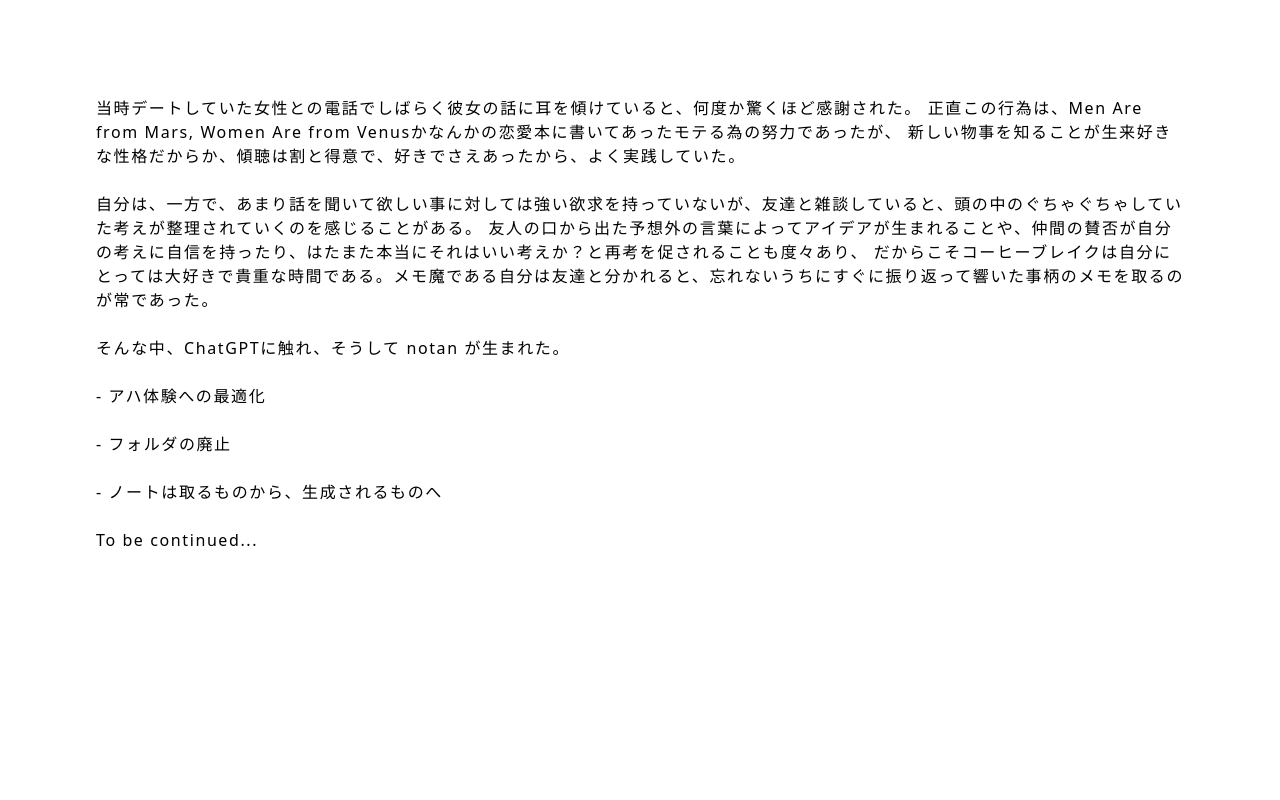
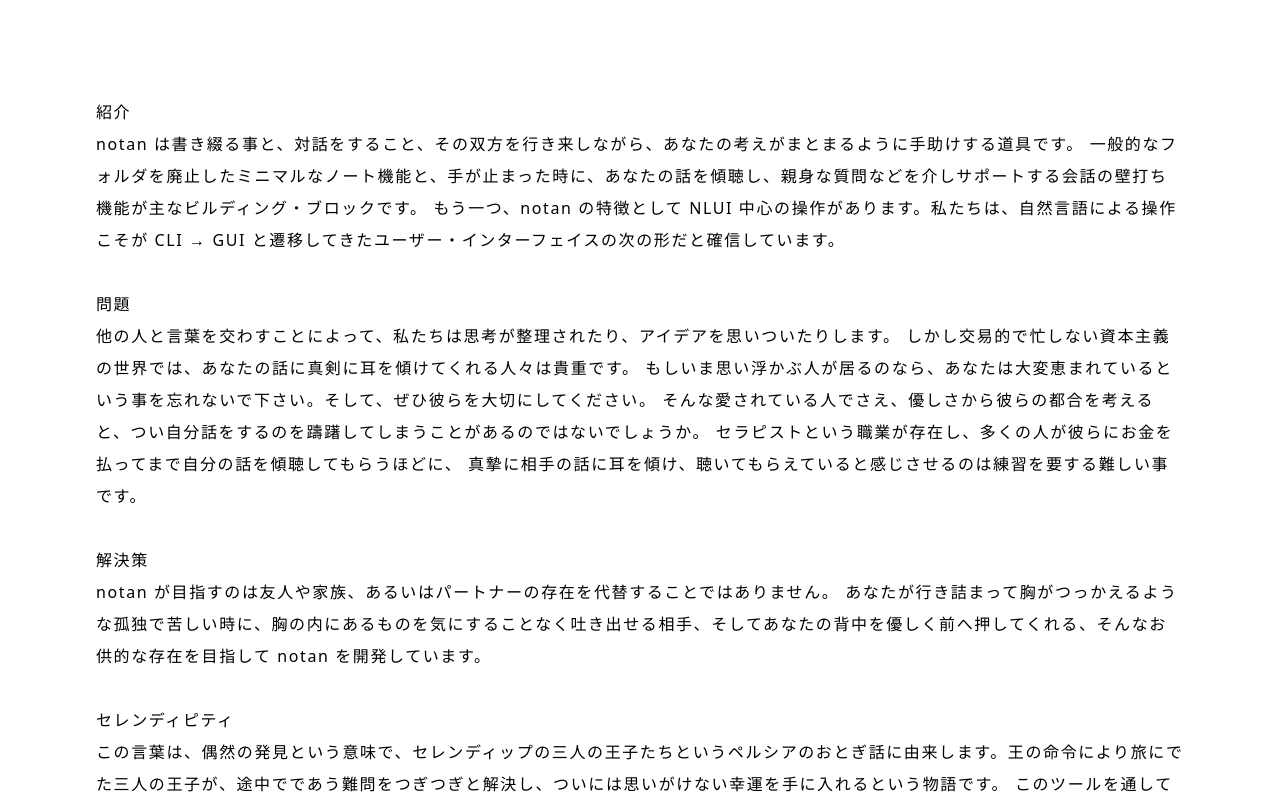
Before and after one commit to Takuzen/notan-office, a Next.js app: page /ja/whitepaper in a window 1280 px wide. Shown: the top 800 px of the page. Built offline with nearby package versions, Linux system fonts and the light colour scheme.

Commit message:
feat: whitepaper (en&ja) v1

```diff
--- a/src/app/ja/page.tsx
+++ b/src/app/ja/page.tsx
@@ -10,11 +10,11 @@ export default function Home() {
 
       <div className="w-full text-center tracking-widest">
         <h3 className='text-2xl sm:hidden leading-loose'>
-          あなたの壁打ちパートナー、<br/>
-          対話型メモアプリ。
+          対話型ノートアプリ、<br/>
+          あなたの壁打ちパートナー。
         </h3>
         <h3 className='text-2xl hidden sm:inline '>
-          あなたの壁打ちパートナー、対話型メモアプリ。
+          対話型ノートアプリ、あなたの壁打ちパートナー。
         </h3>
         <Link href="/ja/whitepaper">
           <h3 className='text-xl mt-10 underline underline-offset-8'>白書</h3>
--- a/src/app/ja/whitepaper/page.tsx
+++ b/src/app/ja/whitepaper/page.tsx
@@ -1,25 +1,43 @@
 export default function Home() {
   return (
     <main className="flex min-h-screen flex-col items-center justify-between px-5 py-12 sm:p-24">
-      <div className="z-10 w-full tracking-widest">
+      <div className="z-10 w-full leading-loose tracking-widest">
         <p>
-          当時デートしていた女性との電話でしばらく彼女の話に耳を傾けていると、何度か驚くほど感謝された。
-          正直この行為は、Men Are from Mars, Women Are from Venusかなんかの恋愛本に書いてあったモテる為の努力であったが、
-          新しい物事を知ることが生来好きな性格だからか、傾聴は割と得意で、好きでさえあったから、よく実践していた。
+          紹介<br/>
+          notan は書き綴る事と、対話をすること、その双方を行き来しながら、あなたの考えがまとまるように手助けする道具です。
+          一般的なフォルダを廃止したミニマルなノート機能と、手が止まった時に、あなたの話を傾聴し、親身な質問などを介しサポートする会話の壁打ち機能が主なビルディング・ブロックです。
+          もう一つ、notan の特徴として NLUI 中心の操作があります。私たちは、自然言語による操作こそが CLI → GUI と遷移してきたユーザー・インターフェイスの次の形だと確信しています。
           <br/><br/>
-          自分は、一方で、あまり話を聞いて欲しい事に対しては強い欲求を持っていないが、友達と雑談していると、頭の中のぐちゃぐちゃしていた考えが整理されていくのを感じることがある。
-          友人の口から出た予想外の言葉によってアイデアが生まれることや、仲間の賛否が自分の考えに自信を持ったり、はたまた本当にそれはいい考えか？と再考を促されることも度々あり、
-          だからこそコーヒーブレイクは自分にとっては大好きで貴重な時間である。メモ魔である自分は友達と分かれると、忘れないうちにすぐに振り返って響いた事柄のメモを取るのが常であった。
+          問題<br/>
+          他の人と言葉を交わすことによって、私たちは思考が整理されたり、アイデアを思いついたりします。
+          しかし交易的で忙しない資本主義の世界では、あなたの話に真剣に耳を傾けてくれる人々は貴重です。
+          もしいま思い浮かぶ人が居るのなら、あなたは大変恵まれているという事を忘れないで下さい。そして、ぜひ彼らを大切にしてください。
+          そんな愛されている人でさえ、優しさから彼らの都合を考えると、つい自分話をするのを躊躇してしまうことがあるのではないでしょうか。
+          セラピストという職業が存在し、多くの人が彼らにお金を払ってまで自分の話を傾聴してもらうほどに、
+          真摯に相手の話に耳を傾け、聴いてもらえていると感じさせるのは練習を要する難しい事です。
           <br/><br/>
-          そんな中、ChatGPTに触れ、そうして notan が生まれた。
+          解決策<br/>
+          notan が目指すのは友人や家族、あるいはパートナーの存在を代替することではありません。
+          あなたが行き詰まって胸がつっかえるような孤独で苦しい時に、胸の内にあるものを気にすることなく吐き出せる相手、そしてあなたの背中を優しく前へ押してくれる、そんなお供的な存在を目指して notan を開発しています。
           <br/><br/>
-          - アハ体験への最適化
+          セレンディピティ<br/>
+          この言葉は、偶然の発見という意味で、セレンディップの三人の王子たちというペルシアのおとぎ話に由来します。王の命令により旅にでた三人の王子が、途中でであう難問をつぎつぎと解決し、ついには思いがけない幸運を手に入れるという物語です。
+          このツールを通してセレンディピティを最大化することを目指しています。フォルダ機能を故意的に実装しなかったのも、カテゴライズする魅力を理解している故であり、ついページを綺麗にフォルダリングすることに没頭し時間を浪費してしまうことを防ぐ為です。
+          とある事柄に関連するページを一括で見たい場合は、「〇〇についてのページを見せて」と入力することで、フォルダと同様の機能を実現できます。
+          散在していた点、すなわち考え、を結びつけることに注力していることをここではご理解いただければ幸いです。
           <br/><br/>
-          - フォルダの廃止
+          紙について<br/>
+          最先端のテクノロジーをこよなく愛する一方で、私たちは紙にペンを走らせる事が大好き、かつ、これからますます重要になると考えています。
+          紙に書く事は、禅的集中状態に入る補助としては最適です。創造すること、深く考えを巡らし良き判断を下すことは今後よりいっそう人類に求められる価値の要です。
+          その第一歩として、notan は機械学習スキャニングサービスを提供します。ノートなどアナログとデジタルの差別なく、場合によって使い分けても無縫に一箇所に集約し、デジタル文書と同様にすぐにアクセスできます。
+          また、万が一、あなたの大切なノートが紛失した場合でも、バックアップとなり安心です。
           <br/><br/>
-          - ノートは取るものから、生成されるものへ
+          最後に<br/>
+          notan はまだ赤子のような存在です。
+          私たちが notan という道具を革新的なものまで磨き上げ、文字通り世界中の人々の生活をより心地よく滞りなく流れるように、
+          共に夢中で道具作りに励みたい方がおりましたら、ご連絡ください。
           <br/><br/>
-          To be continued...
+          takuzen0430 [at] gmail.com
         </p>
       </div>
     </main>
--- a/src/app/whitepaper/page.tsx
+++ b/src/app/whitepaper/page.tsx
@@ -1,29 +1,30 @@
 export default function Home() {
   return (
     <main className="flex min-h-screen flex-col items-center justify-between px-5 py-12 sm:p-24">
-      <div className="z-10 w-full tracking-widest">
+      <div className="z-10 w-full leading-loose tracking-widest">
         <p>
-          Every time talking over iPhone with the woman I was dating at the time, I tried to listen as attentive as possible. She indeed has expressed sincere gratitude multiple times, but the behavior does not come from my nature but an effort to be popular with her. I followed the advice written in a love book such as <span className="italic">Men Are from Mars, Women Are from Venus</span>. However, maybe because I naturally enjoy learning new things, I could enjoy attentive listening, so I often put it into practice because she and I both genuinely liked it.
-          <br/>
-          <br/>
-          Though I do not have a strong desire for others to listen to me, when I chat with friends I sometimes feel that the jumbled thoughts in my head get organized. Unexpected words from my friends can give birth to ideas, and the support or opposition from my companions can give me confidence in my own thoughts or prompt me to reconsider whether it is really a good idea. That is why coffee breaks are something I love so much and cherish. Additionally as someone who cannot help taking lots of notes, once I part ways with my friends, I always immediately jot down the things that resonated with me before I forget.
-          <br/>
-          <br/>
-          In the midst of all this, encountering ChatGPT, you know, this is how notan is born.
-          <br/>
-          <br/>
-          - We do not offer folder
-          <br/>
-          I deeply understand the desire of categorizing notes. I also had ended with tons of folders, every single time.
-          <br/>
-          <br/>
-          - Optimizing for aha moment
+          Introduction<br/>
+          notan is a tool that helps organize your thoughts by toggling between writing and conversation. Its main building blocks are minimalist note-taking functionality, replacing traditional folders, and conversational walls that listen to your words and provide support through attentive questioning when you get stuck.
+          Another feature of notan is its focus on Natural Language User Interface (NLUI). We firmly believe that natural language interaction is the next evolution of user interfaces, transitioning from CLI to GUI.
           <br/><br/>
-          - Forget the concept to take notes, notes are generated when you realized
+          The Problem<br/>
+          Through exchanging words with others, we often find that our thoughts become clearer and new ideas emerge. However, in the transactional and busy world of capitalism, people who genuinely listen to your words are precious. If you can think of someone like that in your life, remember that you are fortunate, and cherish them. Even for those who are loved and listened to, it can be difficult to hesitate to talk about themselves when considering the convenience of others. The existence of therapists and the fact that many people pay for their services to be heard and listened to demonstrate the challenging nature of sincerely listening and making someone feel heard by considering their needs.
           <br/><br/>
-          To be continued...
+          The Solution<br/>
+          notan does not aim to replace the presence of friends, family, or partners. It is designed to be a companion-like presence that allows you to express what is inside you without worrying, especially during times of loneliness and distress, and gently pushes you forward. We are developing notan with the goal of maximizing serendipity. By intentionally not implementing folder functionality, we understand the allure of categorization and aim to prevent wasting time being immersed in organizing pages neatly into folders. If you want to see pages related to a specific topic, you can achieve similar functionality by entering &bdquo;Show me pages about [topic].&bdquo; We hope you understand that our focus is on connecting scattered thoughts together.
+          <br/><br/>
+          Serendipity<br/>
+          This word derives from the Persian fairy tale &bdquo;The Three Princes of Serendip,&bdquo; which means accidental discovery. In the story, three princes set out on a journey by order of the king, and along the way, they solve a series of challenging problems and ultimately obtain unexpected good fortune. Through this tool, we aim to maximize serendipity. By not deliberately implementing folder functionality, we understand the appeal of categorization and prevent wasting time by getting absorbed in organizing pages. Instead, we prioritize the connection of thoughts. We hope you understand this aspect.
+          <br/><br/>
+          About Paper<br/>
+          While we deeply love cutting-edge technology, we also believe that writing on paper is important and will become increasingly valuable. Writing on paper is optimal as an aid to enter a state of Zen-like concentration. The act of creating, deeply contemplating, and making sound judgments will be increasingly valued by humanity. As a first step, notan provides a machine learning scanning service. It seamlessly consolidates analog and digital notes, allowing you to access them immediately, just like digital documents. It also serves as a backup to give you peace of mind in case your precious notes are lost.
+          <br/><br/>
+          In Conclusion<br/>
+          notan is still in its infancy. If you are passionate about shaping notan into an innovative tool and want to join us in the journey to make people&lsquo;s lives around the world flow more comfortably and smoothly, please get in touch.
+          <br/><br/>
+          takuzen0430 [at] gmail.com
         </p>
       </div>
     </main>
-  )
-}
+    )
+  }
```
Also changed, not shown: src/app/page.tsx (+4 -4 lines).
